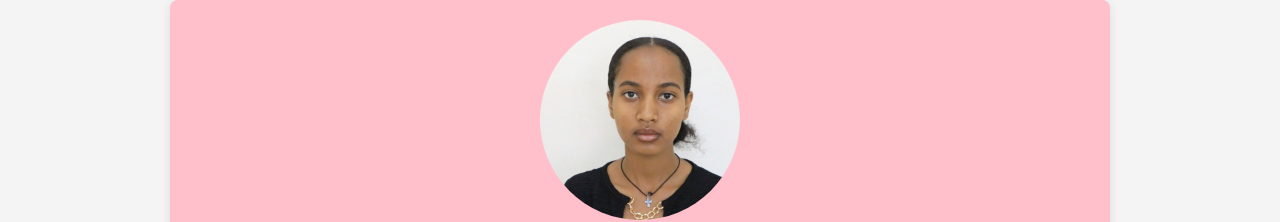
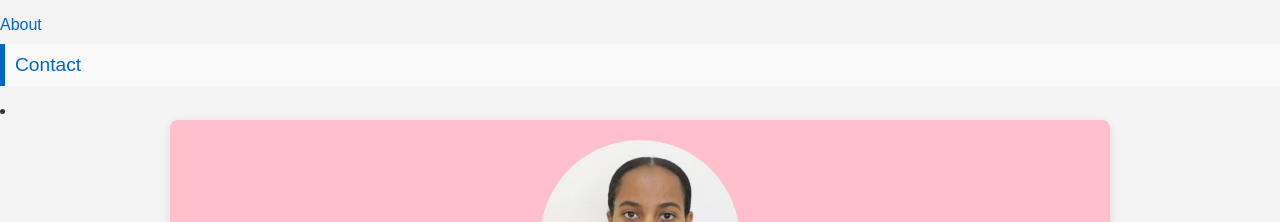
Before and after one commit to hana661/profile, a plain HTML site: page index.html in a window 1280 px wide. Shown: the top 222 px of the page. Drawn offline with Linux system fonts and the light colour scheme.

Commit message:
Update index.html

```diff
--- a/index.html
+++ b/index.html
@@ -7,6 +7,15 @@
     <link rel="stylesheet" href="style.css">
 </head>
 <body>
+     <header>
+        <nav>
+
+            <ul><a href="#about">About</a></li>
+                <li><a href="#contact">Contact</a></li>
+            </ul>
+        </nav>
+                <li>
+    </header>
 
     <div class="profile-container">
         <div class="profile-header">
```
